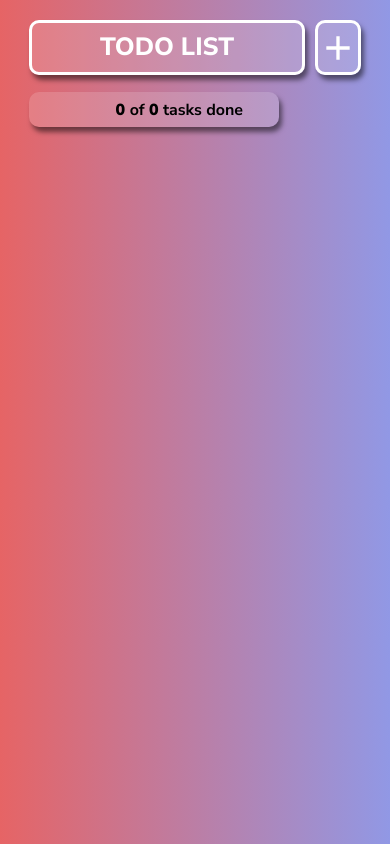
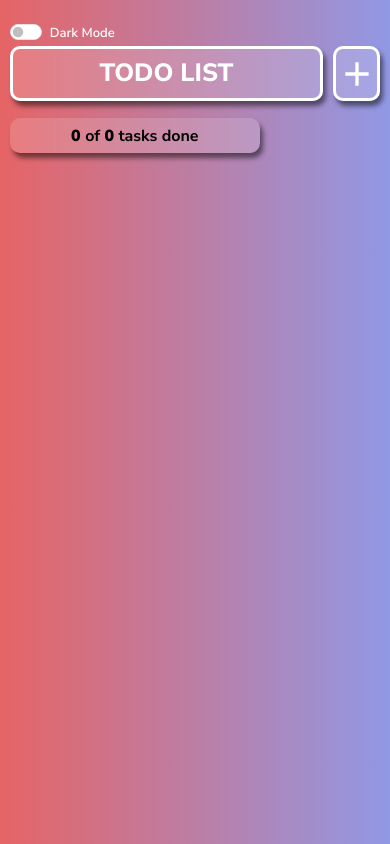
Before and after one commit to ESSOUFIO/react-todo-list, a React (Create React App) app: page / in a window 390 px wide. Built offline with nearby package versions, Linux system fonts and the light colour scheme.

Commit message:
add dark mode

```diff
--- a/src/App.js
+++ b/src/App.js
@@ -1,5 +1,5 @@
 import "bootstrap/dist/css/bootstrap.min.css";
-import { useEffect, useState } from "react";
+import { useEffect, useRef, useState } from "react";
 import styles from "./App.module.css";
 import { MdAdd } from "react-icons/md";
 import AddEditModal from "./components/modals/AddEditModal";
@@ -8,6 +8,7 @@ import IsDoneModal from "./components/modals/IsDoneModal";
 import Stat from "./components/stat/Stat";
 import { useMediaQuery } from "react-responsive";
 import TaskList from "./components/task/TaskList";
+import { Form } from "react-bootstrap";
 
 const initTask = {
   title: "",
@@ -24,6 +25,7 @@ function App() {
   const [show, setShow] = useState(false);
   const [isDoneShow, setIsDoneShow] = useState(false);
   const [showDeleteModal, setShowDeleteModal] = useState(false);
+  const [darkMode, setDarkMode] = useState(false);
 
   const isMobileScreen = useMediaQuery({
     query: "(max-width: 800px)",
@@ -128,15 +130,42 @@ function App() {
     setShowDeleteModal(true);
   };
 
+  const darkModeHandler = () => {
+    setDarkMode(!darkMode);
+  };
+
   return (
     <>
-      <main>
-        <div className={styles.listBack}>
+      <main className={darkMode ? styles.darkBack : ""}>
+        <div className={styles.container}>
+          <Form>
+            <Form.Check // prettier-ignore
+              type="switch"
+              id="dark_mode"
+              label="Dark Mode"
+              value={darkMode}
+              onChange={darkModeHandler}
+              className={styles.checkbox_dispMode}
+            />
+          </Form>
           <header>
-            <div className={styles.title}>
-              <span>TODO LIST</span>
+            <div
+              className={
+                darkMode
+                  ? `${styles.title} ${styles.header_darkMode}`
+                  : styles.title
+              }
+            >
+              TODO LIST
             </div>
-            <div className={styles["add_btn"]} onClick={addTask}>
+            <div
+              className={
+                darkMode
+                  ? `${styles.add_btn} ${styles.header_darkMode}`
+                  : styles.add_btn
+              }
+              onClick={addTask}
+            >
               <MdAdd size={40} />
             </div>
           </header>
@@ -156,9 +185,10 @@ function App() {
             editTask={editTask}
             deleteTask={deleteTask}
             isDoneTask={isDoneTask}
+            darkMode={darkMode}
           />
 
-          <Stat tasks={tasks} />
+          <Stat tasks={tasks} darkMode={darkMode} />
         </div>
       </main>
       <IsDoneModal
--- a/src/App.module.css
+++ b/src/App.module.css
@@ -1,7 +1,7 @@
 body {
   font-family: "Nunito Sans", sans-serif;
   /* background: linear-gradient(to right, rgb(4, 4, 109) , rgb(159, 159, 248)); */
-  background: linear-gradient(to right, #e66465, #9198e5);
+
   margin: 0;
   box-sizing: border-box;
   font-weight: 600;
@@ -15,6 +15,16 @@ body {
 main {
   display: flex;
   justify-content: center;
+  min-height: 100vh;
+  background: var(--back-app-lightMode);
+}
+
+.darkBack {
+  background: var(--back-app-darkMode);
+}
+
+.checkbox_dispMode {
+  color: var(--color-header-lightMode);
 }
 
 header {
@@ -28,11 +38,11 @@ header {
   height: 60px;
   width: 100%;
   font-size: 30px;
-  border: 3px solid white;
+  border: 3px solid var(--color-header-lightMode);
   background: rgb(255 255 255 / 15%);
   border-radius: 10px;
   text-align: center;
-  color: white;
+  color: var(--color-header-lightMode);
   font-weight: 800;
   display: flex;
   align-items: center;
@@ -54,6 +64,13 @@ header {
   cursor: pointer;
   box-shadow: 3px 5px 5px rgba(0, 0, 0, 0.5);
 }
+
+.header_darkMode {
+  border: 1px solid var(--color-header-darkMode);
+  color: var(--color-header-darkMode);
+  background: rgb(255 255 255 / 7%);
+}
+
 .add_btn:hover {
   background: rgba(255, 255, 255, 0.356);
 }
@@ -215,22 +232,20 @@ select {
 /* Responsive
 -----------------------------------*/
 
-@media screen and (min-width: 1200px) {
-  .listBack {
-    width: 70vw;
-    margin-top: 60px;
-  }
+.container {
+  width: 70vw;
+  margin-top: 60px;
 }
 
 @media screen and (max-width: 1199px) {
-  .listBack {
+  .container {
     width: 90vw;
     margin-top: 60px;
   }
 }
 
 @media screen and (max-width: 800px) {
-  .listBack {
+  .container {
     width: 85vw;
     margin-top: 20px;
   }
@@ -315,3 +330,10 @@ select {
     width: 330px;
   }
 }
+
+@media screen and (max-width: 500px) {
+  .container {
+    width: 95vw;
+    margin-top: 20px;
+  }
+}
--- a/src/components/stat/Stat.js
+++ b/src/components/stat/Stat.js
@@ -1,12 +1,12 @@
 import React, { useEffect, useState } from "react";
 import styles from "./Stat.module.css";
 
-const Stat = ({ tasks }) => {
+const Stat = ({ tasks, darkMode }) => {
   const [nbrTasks, setNbrTasks] = useState(0);
   const [nbrDone, setNbrDone] = useState(0);
 
   useEffect(() => {
-    if (tasks !== []) {
+    if (tasks.length !== 0) {
       let nbr = 0;
       setNbrTasks(tasks.length);
       tasks.forEach((task) => {
@@ -21,7 +21,11 @@ const Stat = ({ tasks }) => {
   const ratio = (nbrDone / nbrTasks) * 100;
 
   return (
-    <div className={styles.stat}>
+    <div
+      className={
+        darkMode ? `${styles.stat} ${styles.stat_darkMode}` : styles.stat
+      }
+    >
       <div className={styles.text} id="Stat_text">
         <b> {nbrDone} </b> of <b>{nbrTasks}</b> tasks done
       </div>
--- a/src/components/stat/Stat.module.css
+++ b/src/components/stat/Stat.module.css
@@ -1,8 +1,9 @@
 .stat {
+  position: relative;
   margin-top: 15px;
   width: 300px;
   height: 40px;
-  background: rgb(255 255 255 / 15%);
+  background: var(--color-stat-back-lightMode);
   border-radius: 10px;
   box-shadow: 3px 5px 5px rgba(0, 0, 0, 0.5);
   color: rgb(0, 0, 0);
@@ -11,13 +12,19 @@
   align-items: center;
 }
 
+.stat_darkMode {
+  background: var(--color-stat-back-darkMode);
+}
+
 .text {
-  position: absolute;
   text-align: center;
   width: 300px;
+  z-index: 99;
 }
 
 .Ratio-task {
+  position: absolute;
+  left: 0;
   height: 40px;
   background: rgb(255, 230, 0);
   border-radius: 10px;
--- a/src/components/task/Task.js
+++ b/src/components/task/Task.js
@@ -3,15 +3,33 @@ import styles from "./Task.module.css";
 import { BsCheckSquare, BsCheckSquareFill } from "react-icons/bs";
 import { MdEdit, MdDelete } from "react-icons/md";
 
-const Task = ({ task, index, isDoneTask, editTask, deleteTask }) => {
+const Task = ({ task, index, isDoneTask, editTask, deleteTask, darkMode }) => {
   return (
-    <div className={styles.task}>
+    <div
+      className={
+        darkMode ? `${styles.task} ${styles.task_darkMode}` : styles.task
+      }
+    >
       <div>
         <div className={styles.icon} onClick={() => isDoneTask(index)}>
           {task.isDone ? (
-            <BsCheckSquareFill color="green" size={20} />
+            <BsCheckSquareFill
+              color={
+                darkMode
+                  ? "var(--color-green-darkMode)"
+                  : "var(--color-green-lightMode)"
+              }
+              size={20}
+            />
           ) : (
-            <BsCheckSquare color="green" size={20} />
+            <BsCheckSquare
+              color={
+                darkMode
+                  ? "var(--color-green-darkMode)"
+                  : "var(--color-green-lightMode)"
+              }
+              size={20}
+            />
           )}
         </div>
       </div>
@@ -41,7 +59,14 @@ const Task = ({ task, index, isDoneTask, editTask, deleteTask }) => {
       <div></div>
       <div>
         <span className={styles.icon} onClick={() => editTask(index)}>
-          <MdEdit color="green" size={24} />
+          <MdEdit
+            color={
+              darkMode
+                ? "var(--color-green-darkMode)"
+                : "var(--color-green-lightMode)"
+            }
+            size={24}
+          />
         </span>
       </div>
       <div>
--- a/src/components/task/Task.module.css
+++ b/src/components/task/Task.module.css
@@ -1,14 +1,22 @@
 .task {
   height: 65px;
   grid-template-columns: 45px 2fr 1fr 1fr 1fr 3vw repeat(2, 4vw) 1vw;
-  background: white;
+  background: var(--color-task-back-lightMode);
+  color: var(--color-task-text-lightMode);
   border-radius: 10px;
+  border: 1px solid var(--color-task-border-lightMode);
   border-bottom: 1px solid black;
   box-shadow: 3px 5px 5px rgba(0, 0, 0, 0.5);
   display: grid;
   align-items: center;
   padding-left: 5px;
   margin-bottom: 8px;
+}
+
+.task_darkMode {
+  background: var(--color-task-back-darkMode);
+  color: var(--color-task-text-darkMode);
+  border: 1px solid var(--color-task-border-darkMode);
 }
 
 .task:hover {
--- a/src/components/task/TaskList.js
+++ b/src/components/task/TaskList.js
@@ -8,6 +8,7 @@ const TaskList = ({
   editTask,
   deleteTask,
   isDoneTask,
+  darkMode,
 }) => {
   return (
     <div>
@@ -21,6 +22,7 @@ const TaskList = ({
               editTask={editTask}
               deleteTask={deleteTask}
               isDoneTask={isDoneTask}
+              darkMode={darkMode}
             />
           );
         } else {
@@ -32,6 +34,7 @@ const TaskList = ({
               editTask={editTask}
               deleteTask={deleteTask}
               isDoneTask={isDoneTask}
+              darkMode={darkMode}
             />
           );
         }
--- a/src/index.css
+++ b/src/index.css
@@ -1,13 +1,43 @@
+:root {
+  /** App backgound **/
+  --back-app-lightMode: linear-gradient(to right, #e66465, #9198e5);
+  --back-app-darkMode: linear-gradient(
+    to right bottom,
+    rgb(103 33 78),
+    rgb(9 11 26)
+  );
+
+  /** Header **/
+  --color-header-lightMode: #fff;
+  --color-header-darkMode: #ffffffeb;
+
+  /** Task **/
+  --color-task-text-lightMode: #000;
+  --color-task-text-darkMode: rgb(255, 255, 127);
+  --color-task-back-lightMode: #fff;
+  --color-task-back-darkMode: transparent;
+  --color-task-border-lightMode: transparent;
+  --color-task-border-darkMode: rgb(255, 255, 127);
+
+  /** Stat **/
+  --color-stat-back-lightMode: rgb(255 255 255 / 15%);
+  --color-stat-back-darkMode: rgb(250 251 166 / 34%);
+
+  /** green **/
+  --color-green-lightMode: green;
+  --color-green-darkMode: #43ff43;
+}
+
 body {
   margin: 0;
-  font-family: -apple-system, BlinkMacSystemFont, 'Segoe UI', 'Roboto', 'Oxygen',
-    'Ubuntu', 'Cantarell', 'Fira Sans', 'Droid Sans', 'Helvetica Neue',
+  font-family: -apple-system, BlinkMacSystemFont, "Segoe UI", "Roboto", "Oxygen",
+    "Ubuntu", "Cantarell", "Fira Sans", "Droid Sans", "Helvetica Neue",
     sans-serif;
   -webkit-font-smoothing: antialiased;
   -moz-osx-font-smoothing: grayscale;
 }
 
 code {
-  font-family: source-code-pro, Menlo, Monaco, Consolas, 'Courier New',
+  font-family: source-code-pro, Menlo, Monaco, Consolas, "Courier New",
     monospace;
 }
```
Also changed, not shown: src/components/task/TaskMobileScreen.js (+30 -4 lines), 1 other file (tests, documents, lock files or other folders).
